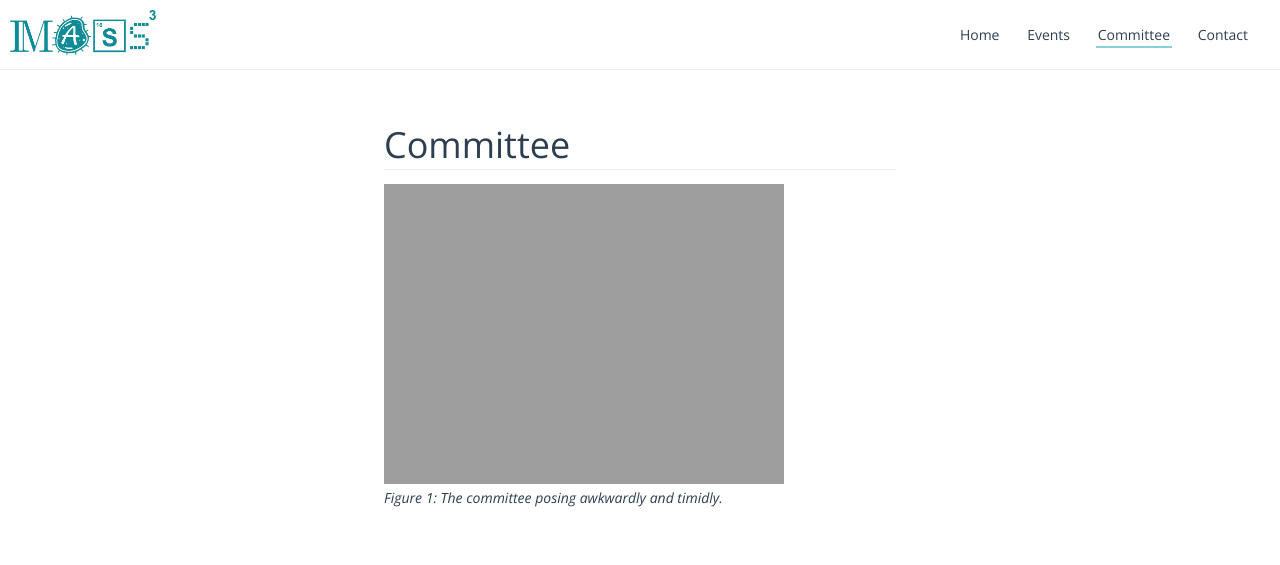
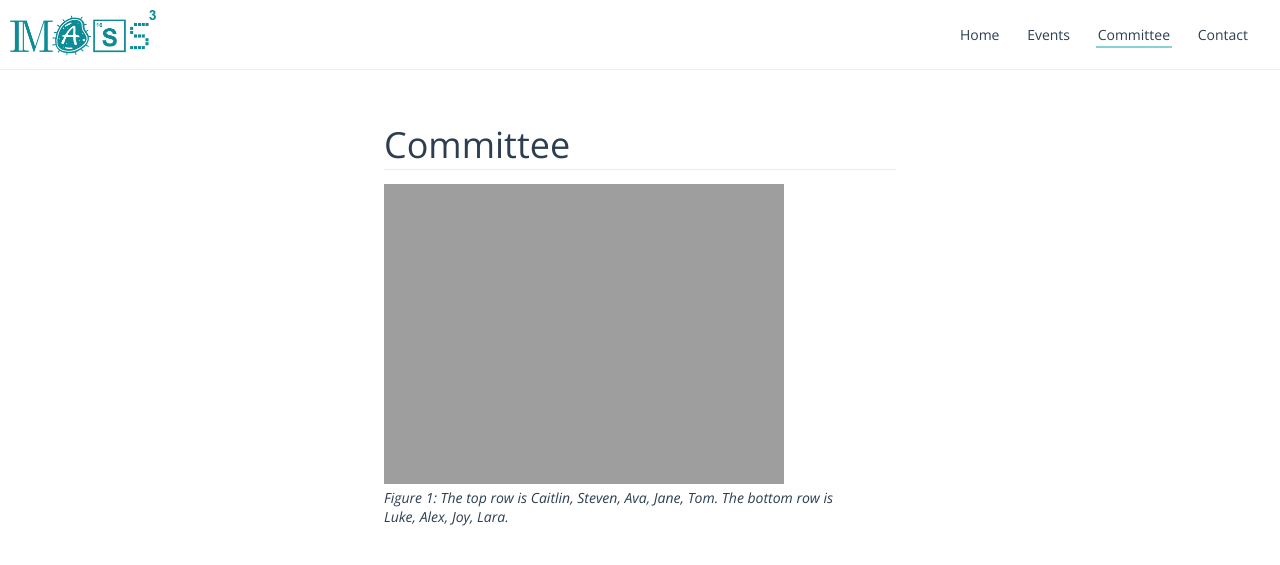
Before and after one commit to masscubed/masscubed.com, a Jekyll site: the page committee/index.html, which Jekyll copies as it is, in a window 1280 px wide. Shown: the top 565 px of the page. Built offline with Jekyll 4.4.1, drawn with Linux system fonts in a browser that asks for light colours.

Commit message:
Better caption for committee photo

```diff
--- a/committee/index.html
+++ b/committee/index.html
@@ -35,7 +35,8 @@
         <img src="assets/images/committee2022.jpg"
           alt="Seven of nine members of the committee smile awkwardly for a
           formal photo.">
-        <figcaption>Figure 1: The committee posing awkwardly and timidly.
+        <figcaption>Figure 1: The top row is Caitlin, Steven, Ava, Jane, Tom.
+          The bottom row is Luke, Alex, Joy, Lara.
         </figcaption>
       </figure>
       </p>
```
